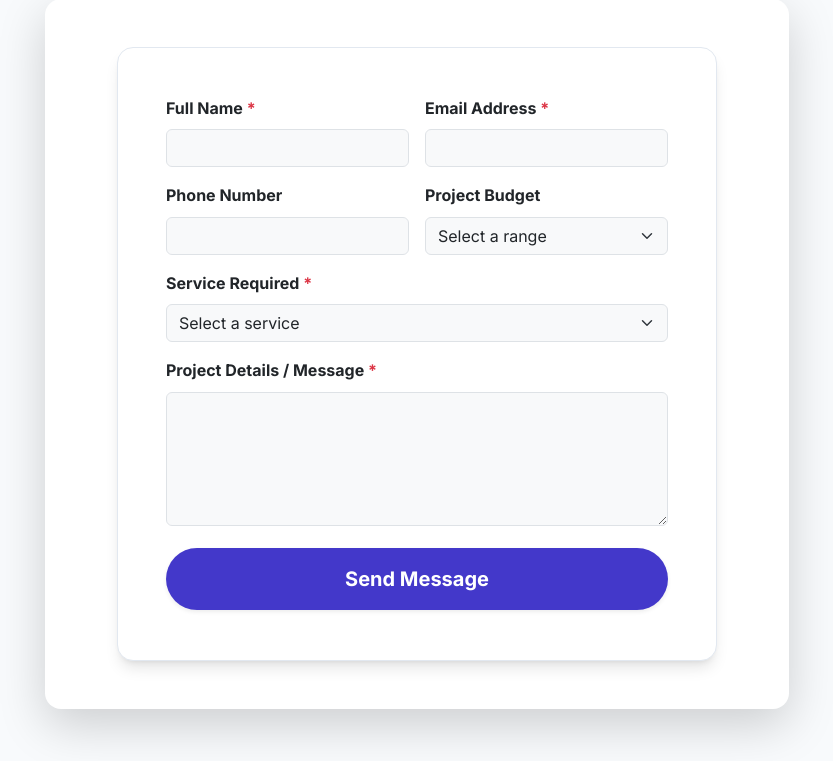
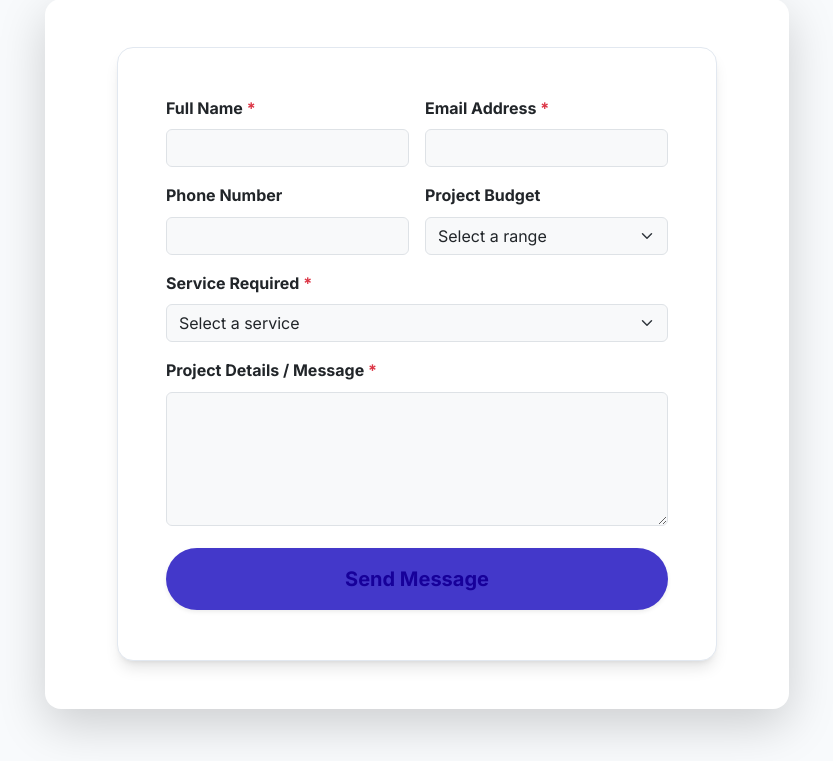
Before and after one commit to fmshaja/aslal, a PHP site: page /contact.php in a window 1280 px wide, with the pointer over the restyled element. Shown: the part 345-1106 px from the top of the page, without its empty margins (223-1056 px from the left). Run offline with PHP 8.4, Linux system fonts and the light colour scheme; data comes from the database, SQL or seed files in the repository.

Commit message:
Update btn-primary hover color

```diff
--- a/assets/css/style.css
+++ b/assets/css/style.css
@@ -155,7 +155,7 @@ main {
 
 .btn-primary:hover {
     background-color: var(--primary-hover);
-    color: white;
+    color: rgb(23, 0, 154);
     border-color: var(--primary-hover);
     transform: translateY(-2px);
     box-shadow: var(--shadow-md);
@@ -168,7 +168,7 @@ main {
 }
 
 /* Services */
-section > h2 {
+section>h2 {
     text-align: center;
     font-size: 2.5rem;
     font-weight: 700;
@@ -271,6 +271,7 @@ form .btn-primary:hover {
 footer a {
     color: var(--primary);
 }
+
 footer a:hover {
     color: white;
 }
```
